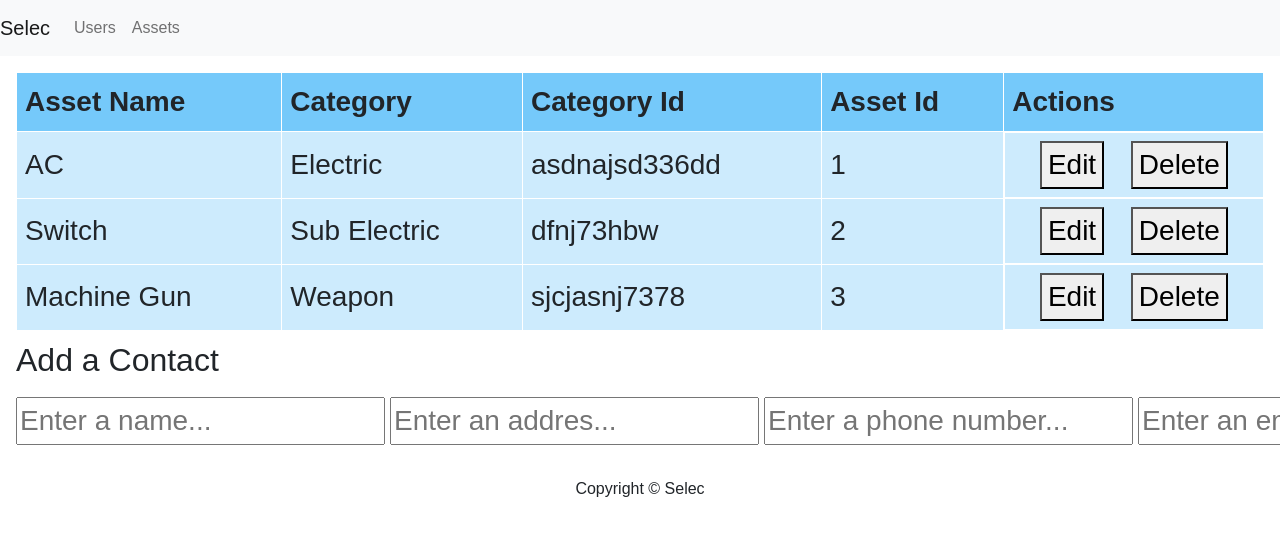
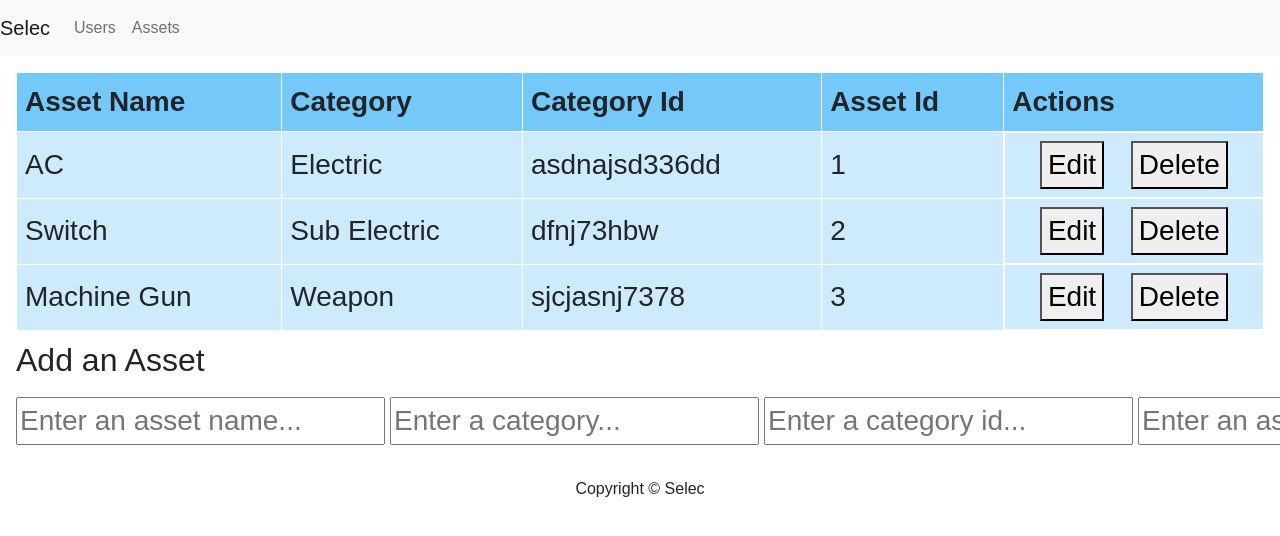
Before and after one commit to amodhp/admin-frontend, a React (Create React App) app: page /assets in a window 1280 px wide. Shown: the top 536 px of the page. Built offline with nearby package versions, Linux system fonts and the light colour scheme.

Commit message:
Table Second

```diff
--- a/src/components/AssetsTable.js
+++ b/src/components/AssetsTable.js
@@ -162,34 +162,34 @@ function AssetsTable(props) {
           </table>
         </form>
 
-        <h2>Add a Contact</h2>
+        <h2>Add an Asset</h2>
         <form onSubmit={handleAddFormSubmit}>
           <input
             type="text"
             name="assetName"
             required="required"
-            placeholder="Enter a name..."
+            placeholder="Enter an asset name..."
             onChange={handleAddFormChange}
           />
           <input
             type="text"
             name="category"
             required="required"
-            placeholder="Enter an addres..."
+            placeholder="Enter a category..."
             onChange={handleAddFormChange}
           />
           <input
             type="text"
             name="phoneNumber"
             required="required"
-            placeholder="Enter a phone number..."
+            placeholder="Enter a category id..."
             onChange={handleAddFormChange}
           />
           <input
             type="email"
             name="email"
             required="required"
-            placeholder="Enter an email..."
+            placeholder="Enter an asset id.."
             onChange={handleAddFormChange}
           />
           <button type="submit">Add</button>
--- a/src/components/UserTable.js
+++ b/src/components/UserTable.js
@@ -160,7 +160,7 @@ function UserTable(props) {
           </table>
         </form>
 
-        <h2>Add a Contact</h2>
+        <h2>Add a User</h2>
         <form onSubmit={handleAddFormSubmit}>
           <input
             type="text"
```
